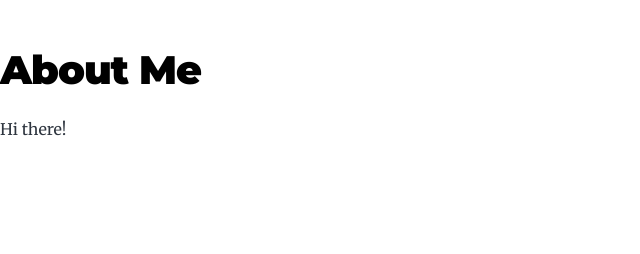
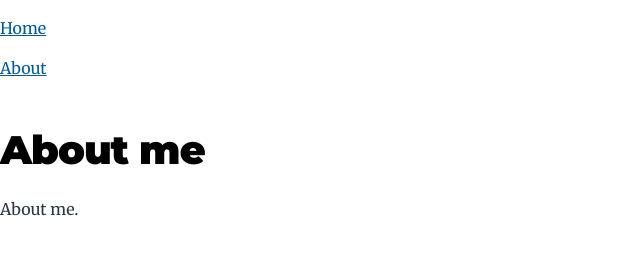
Before and after one commit to ymzkjpx/gatsby-tutorial, a Gatsby site: page /about in a window 1280 px wide. Shown: the whole page, without its empty margins (0-640 px from the left). Built offline with nearby package versions, Linux system fonts and the light colour scheme; Gatsby itself is replaced by a stand-in of ours.

Commit message:
add layout.js

```diff
--- a/src/pages/about.js
+++ b/src/pages/about.js
@@ -1,12 +1,11 @@
 import * as React from 'react'
+import Layout from './layout'
 
 const AboutPage = () =>{
     return(
-        <main>
-            <title>About me</title>
-            <h1>About Me</h1>
-            <p>Hi there!</p>
-        </main>
+        <Layout pageTile="About me">
+            <p>About me.</p>
+        </Layout>
     )
 }
 export default AboutPage
--- /dev/null
+++ b/src/pages/layout.js
@@ -0,0 +1,22 @@
+import { Link } from "gatsby"
+import React from "react"
+
+const Layout = ({pageTile, children}) =>{
+    return(
+        <div>
+            <title>{pageTile}</title>
+            <nav>
+                <ul>
+                    <li><Link to="/">Home</Link></li>
+                    <li><Link to="/about">About</Link></li>
+                </ul>
+            </nav>
+            <main>
+                <h1>{pageTile}</h1>
+                {children}
+            </main>
+        </div>
+    )
+}
+
+export default Layout
```
Also changed, not shown: src/pages/index.js (+4 -7 lines).
